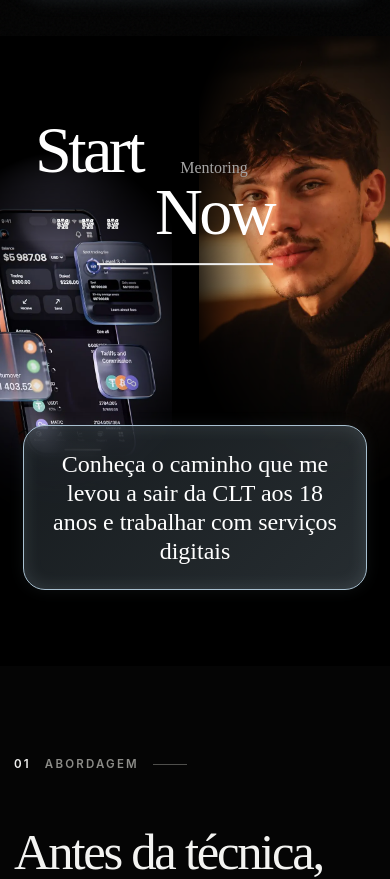
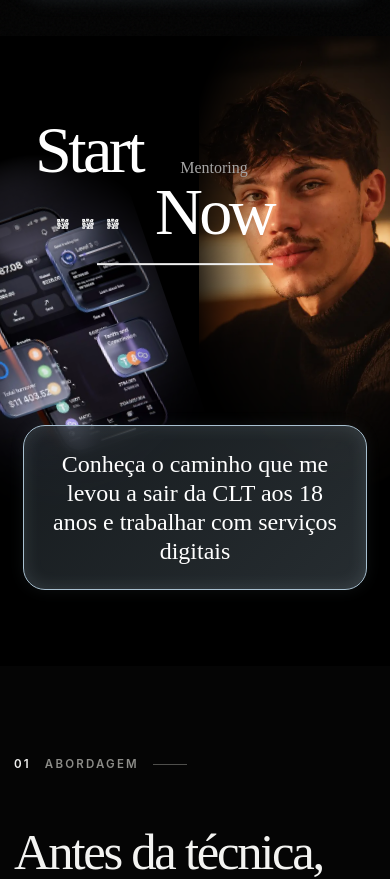
Before and after one commit to Georlan/SauloFigueiredo, a React (Vite) app: page / in a window 390 px wide. Shown: the part 808-1687 px from the top of the page. Built offline with nearby package versions, Linux system fonts and the light colour scheme.

Commit message:
Preserve phone rotation during parallax

```diff
--- a/src/sections/Mentor.jsx
+++ b/src/sections/Mentor.jsx
@@ -33,7 +33,7 @@ export default function Mentor() {
           width="736"
           height="1308"
           loading="lazy"
-          style={reduceMotion ? undefined : { y: phoneY }}
+          style={reduceMotion ? { rotate: -19 } : { y: phoneY, rotate: -19 }}
           {...reveal(0.05, -36, 20)}
         />
         <motion.img
```
